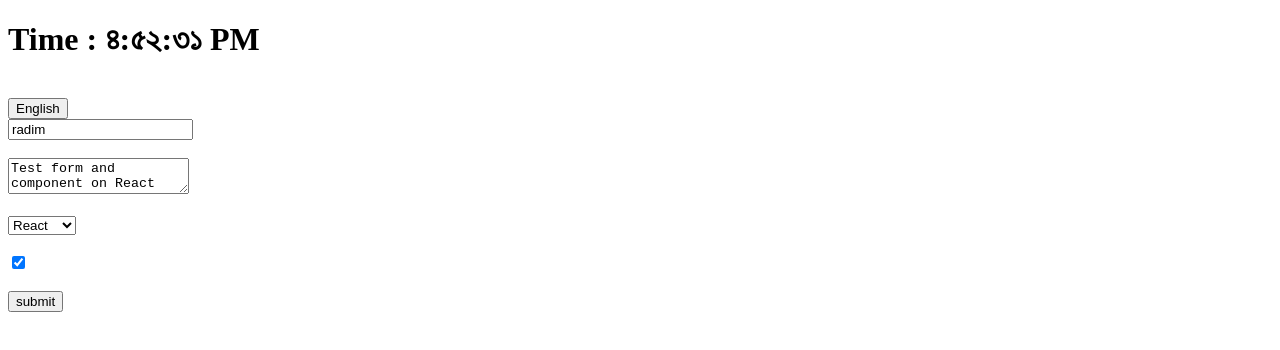
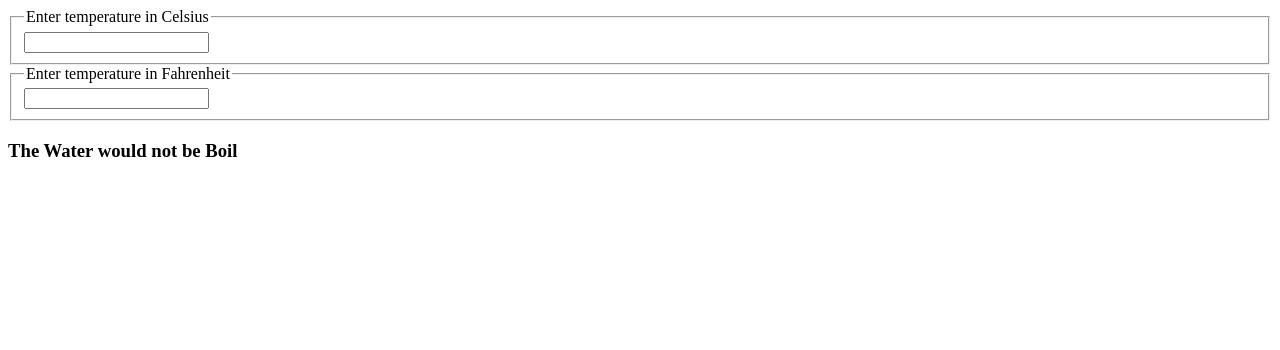
Before and after one commit to waliradim/testClassReact, a React (Create React App) app: page / in a window 1280 px wide. Shown: the top 350 px of the page. Built offline with nearby package versions, Linux system fonts and the light colour scheme.

Commit message:
Add temperature calculator

```diff
--- a/src/App.js
+++ b/src/App.js
@@ -2,6 +2,7 @@ import React from 'react'
 import Clock from './Components/Clock'
 import ClockList from './Components/ClockList'
 import Form from './Components/Form'
+import Calculator from './Components/LiftingStateUp/Calculator'
 
 export default function App() {
 
@@ -9,9 +10,11 @@ export default function App() {
 
   return (
     <div>
-      <Clock />
+      {/* <Clock />
       <Form />
-      {/* <ClockList ara = {ara} /> */}
+      <ClockList ara = {ara} /> */}
+      <Calculator />
+
     </div>
   )
 }
--- /dev/null
+++ b/src/Components/LiftingStateUp/BoilingVerdic.js
@@ -0,0 +1,12 @@
+import React from 'react'
+
+export default function BoilingVerdic(props) {
+    if (props.celsius > 100) {
+        return (
+
+            <h1> The Water would be Boil</h1>
+
+        )
+    }
+    return <h3>The Water would not be Boil</h3>
+}
--- /dev/null
+++ b/src/Components/LiftingStateUp/Calculator.js
@@ -0,0 +1,54 @@
+import React, { Component } from 'react'
+import BoilingVerdic from './BoilingVerdic';
+import TemperatureInput from './TemperatureInput';
+import { tryConvert, toCelsius, toFahrenheit } from './LogicFunction';
+
+
+
+export default class Calculator extends Component {
+    constructor(props) {
+        super(props)
+
+        this.state = {
+            temperature: '',
+            scale: 'c'
+        }
+    }
+    handelCelsiusChange = (temperature) => {
+        this.setState({
+            scale: 'c',
+            temperature
+        })
+    };
+
+    handelFahrenheitChange = (temperature) => {
+        this.setState({
+            scale: 'f',
+            temperature
+        })
+    };
+
+    render() {
+        const temperature = this.state.temperature;
+        const scale = this.state.scale;
+        const celsius = scale === 'f' ? tryConvert(temperature, toCelsius) : temperature;
+        const fahrenheit = scale === 'c' ? tryConvert(temperature, toFahrenheit) : temperature;
+
+        return (
+            <div>
+                <TemperatureInput
+                    scale='c'
+                    temperature={celsius}
+                    onTemperatureChange={this.handelCelsiusChange} />
+
+                <TemperatureInput
+                    scale='f'
+                    temperature={fahrenheit}
+                    onTemperatureChange={this.handelFahrenheitChange} />
+
+                <BoilingVerdic
+                    celsius={parseFloat(temperature)} />
+            </div>
+        )
+    }
+}
--- /dev/null
+++ b/src/Components/LiftingStateUp/LogicFunction.js
@@ -0,0 +1,18 @@
+
+export function toCelsius(fahrenheit) {
+    return (fahrenheit - 32) * 5 / 9;
+};
+
+export function toFahrenheit(celsius) {
+    return (celsius * 9 / 5) + 32;
+};
+
+export function tryConvert(temperature, convert) {
+    const input = parseFloat(temperature);
+    if (Number.isNaN(input)) {
+        return '';
+    }
+    const output = convert(input);
+    const rounded = Math.round(output * 1000) / 1000;
+    return rounded.toString();
+};
--- /dev/null
+++ b/src/Components/LiftingStateUp/TemperatureInput.js
@@ -0,0 +1,27 @@
+import React, { Component } from 'react'
+
+
+const scaleName = {
+    c: 'Celsius',
+    f: 'Fahrenheit'
+}
+
+export default class TemperatureInput extends Component {
+
+    handelChange = (e) => {
+        this.props.onTemperatureChange(e.target.value);
+    }
+
+    render() {
+        const scale = this.props.scale;
+        const temperature = this.props.temperature;
+        return (
+            <fieldset>
+                <legend>Enter temperature in {scaleName[scale]}</legend>
+                <input
+                    value={temperature}
+                    onChange={this.handelChange} />
+            </fieldset>
+        )
+    }
+}
```
